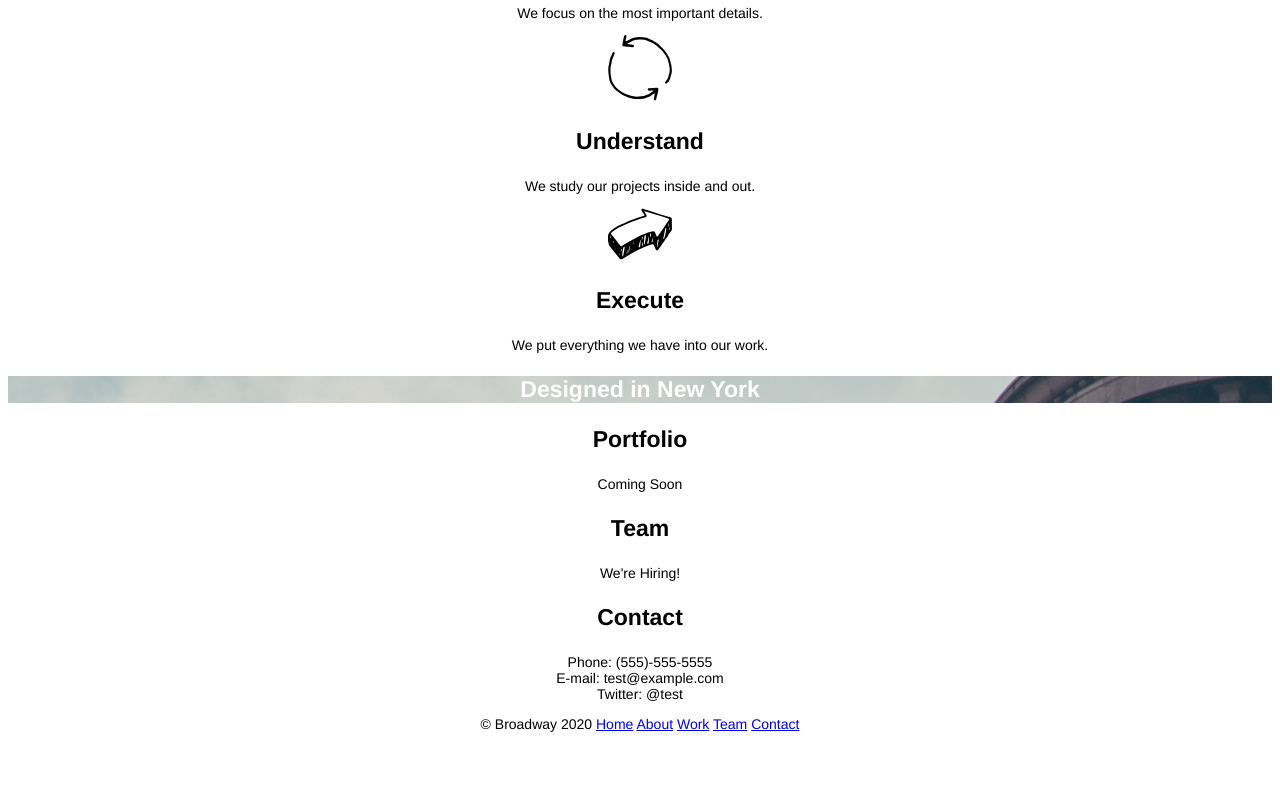
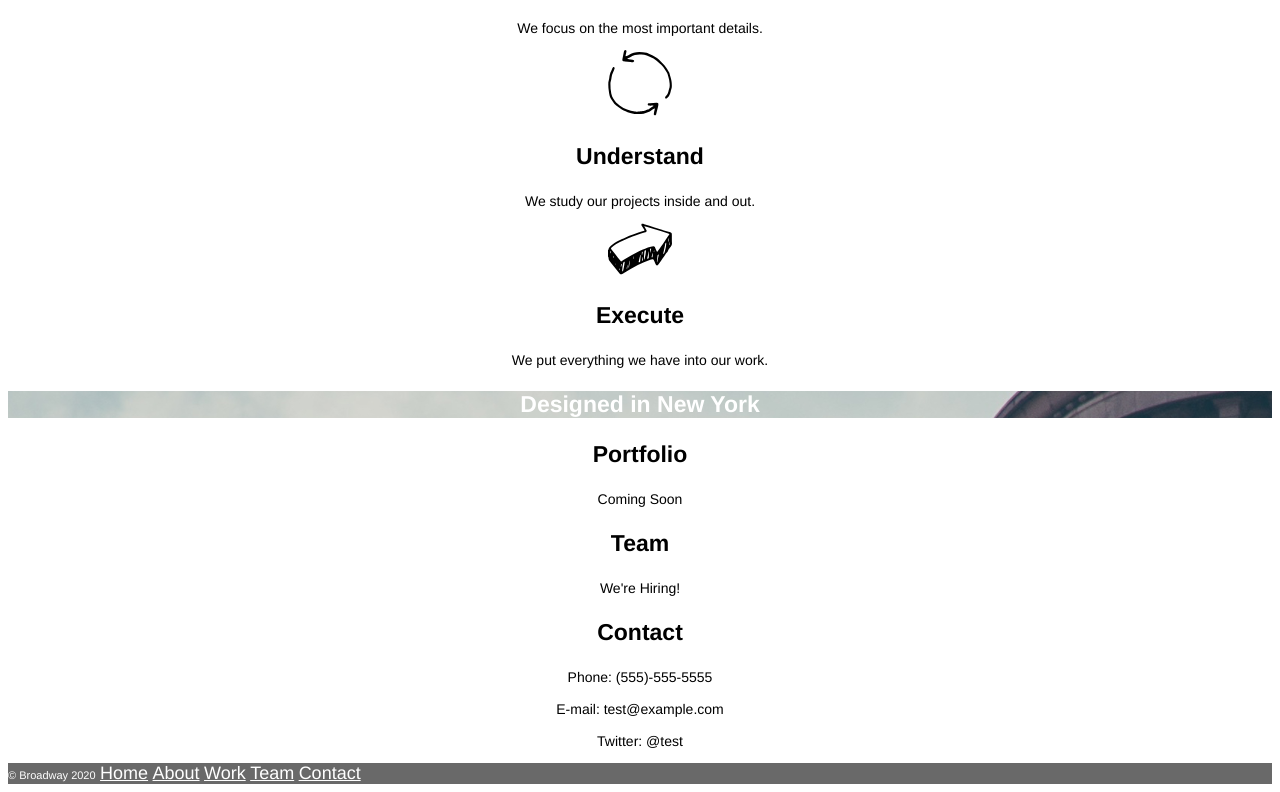
Before and after one commit to myreactions/broadway3, a plain HTML site: page index.html in a window 1280 px wide. Shown: the part 533-1325 px from the top of the page. Before the commit the page ends 1279 px from the top, so only its background shows below. Drawn offline with Linux system fonts and the light colour scheme.

Commit message:
Add new files and code

```diff
--- a/index.html
+++ b/index.html
@@ -31,12 +31,12 @@
   <h3 id="team">Team</h3>
   <p>We're Hiring!</p>
   <h3 id="contact">Contact</h3>
-  <p>Phone: (555)-555-5555<br/>
-    E-mail: test@example.com<br/>
+  <p>Phone: (555)-555-5555<br><br>
+    E-mail: test@example.com<br><br>
     Twitter: @test
   </p>
   <footer>
-    <p><span class="small">&copy; Broadway 2020</span> <a href="#">Home</a> <a href="#process">About</a> <a href="#portfolio">Work</a> <a href="team">Team</a> <a href="contact">Contact</a></p>
+    <span class="small white">&copy; Broadway 2020</span> <a href="#" class="white">Home</a> <a href="#process" class="white">About</a> <a href="#portfolio" class="white">Work</a> <a href="#team" class="white">Team</a> <a href="#contact" class="white">Contact</a>
   </footer>
 
 </body>
--- a/resources/css/style.css
+++ b/resources/css/style.css
@@ -14,9 +14,19 @@ h3 {
 p {
   font-size: 14px;
 }
+a {
+  font-size: 18px;
+}
+footer {
+  text-align: left;
+  background-color: dimgray;
+}
 .background {
   background-image: url("../images/building.png");
 }
 .white {
   color: white;
 }
+.small {
+  font-size: 11px;
+}
```
Also changed, not shown: resources/mock.png (added), resources/redline.jpg (added).
